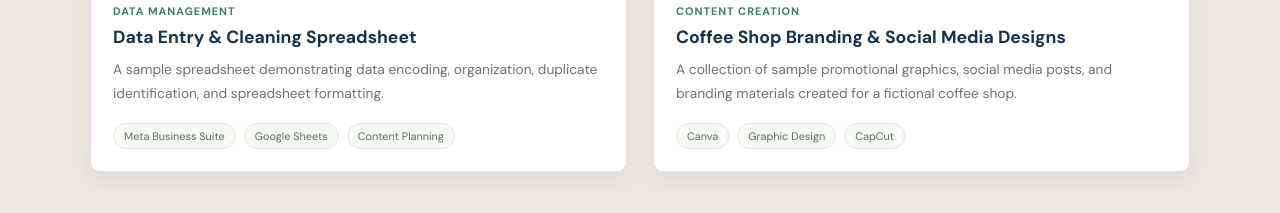
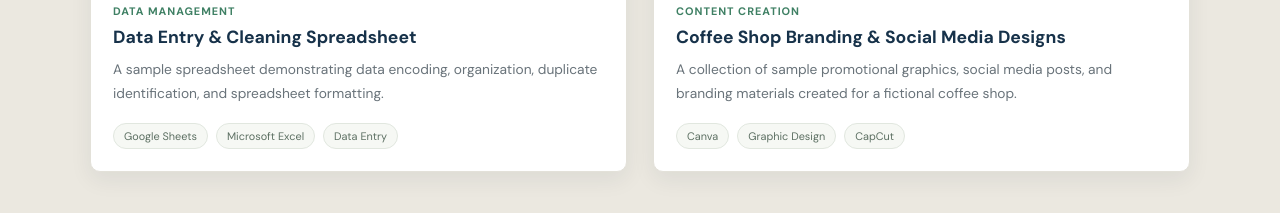
Before and after one commit to CeeDCR/clydeevandiacor-portfolio.github.io, a plain HTML site: page index.html in a window 1280 px wide. Shown: the part 2320-2533 px from the top of the page. Drawn offline with nearby package versions, Linux system fonts and the light colour scheme.

Commit message:
Update work samples (Data Entry Tags)

```diff
--- a/index.html
+++ b/index.html
@@ -225,7 +225,7 @@
                     </div>
                 </article>
 
-                <!-- SOCIAL MEDIA -->
+                <!-- DATA ENTRY -->
                 <article class="project-card">
                     <div class="project-image">
                         <img src="Data Entry & Cleaning.png"
@@ -241,9 +241,9 @@
                             spreadsheet formatting.
                         </p>
                         <div class="tags">
-                            <span>Meta Business Suite</span>
                             <span>Google Sheets</span>
-                            <span>Content Planning</span>
+                            <span>Microsoft Excel</span>
+                            <span>Data Entry</span>
                         </div>
                     </div>
                 </article>
```
